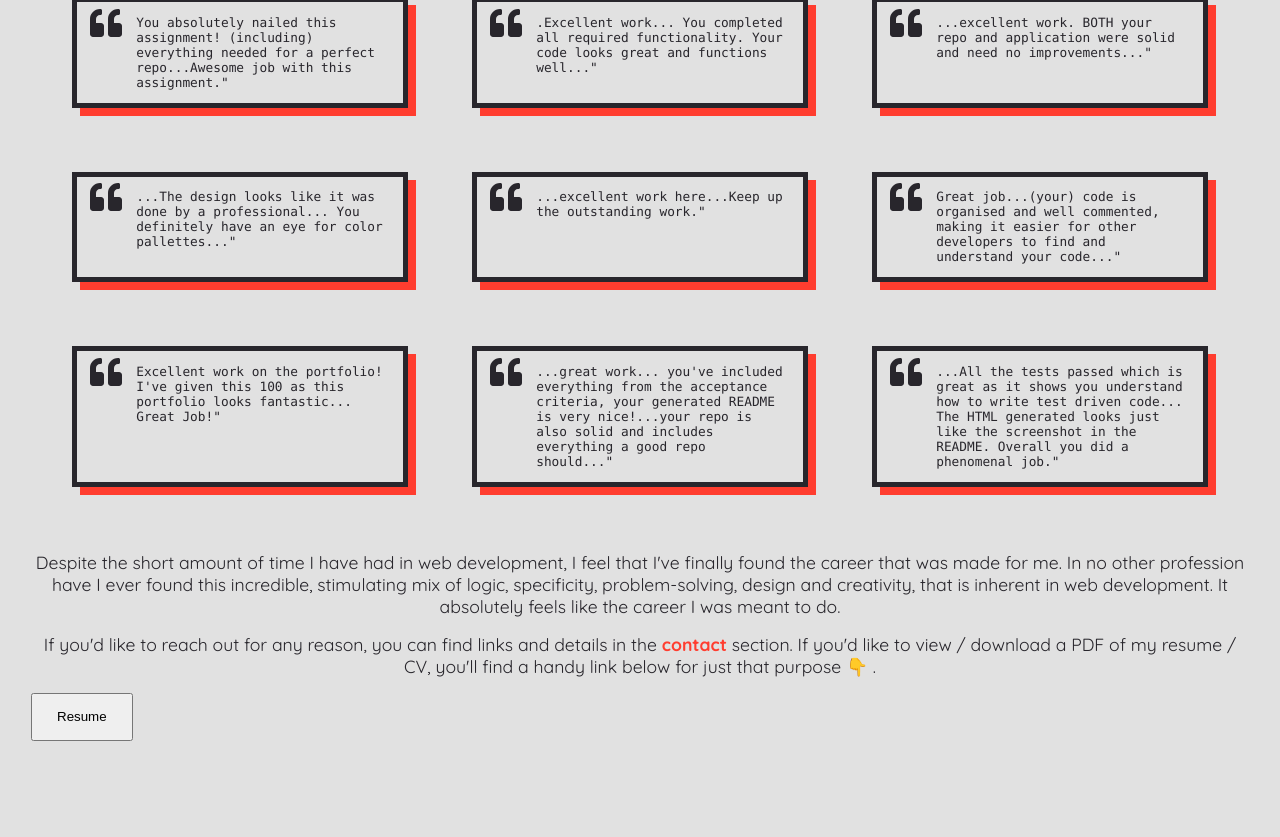
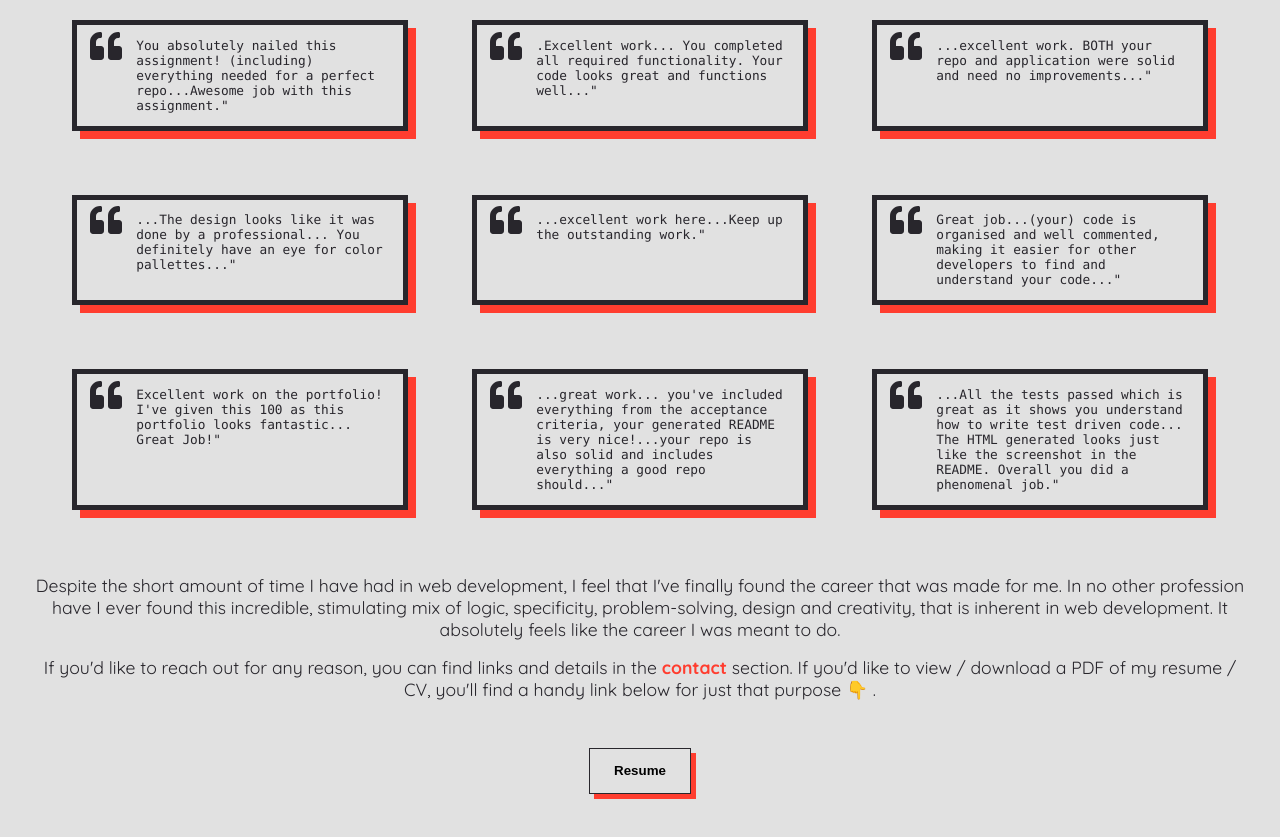
Before and after one commit to Agia/React-Portfolio, a React (Create React App) app: page /React-Portfolio/about in a window 1280 px wide. Shown: the part 465-1302 px from the top of the page. Built offline with nearby package versions, Linux system fonts and the light colour scheme.

Commit message:
Added content and styling to Home component, minor edits across the app

```diff
--- a/src/components/About/index.jsx
+++ b/src/components/About/index.jsx
@@ -7,13 +7,17 @@ import "./style.css"
 const About = () => {
     return (
         <div className="about">
+
             <h2>About</h2>
+
             <p className="bold">Hi! I'm Alyssa.</p>
+
             <p className="text-info">(Obligitory web dev greeting =))</p>
+
             <p>I'm relatively new to web development - just coming to the end of a 16-week Front End Web Development Bootcamp, with no experience prior to that. With that in mind, my <Link to="/React-Portfolio/portfolio"><span className="link-inline">portfolio</span></Link> is currently made up of projects based off challenges (weekly assignments), from that course, that were all to be completed within a ~4-5 days, and were graded based on explicit criteria. As such, I have no client testimonials to share, but I thought I would share some feedback snippets from TA's and Graders from the course, related to the challenges in the portfolio section.</p>
 
             <div className="testimonial-list">
-            <div className="testimonial">
+                <div className="testimonial">
                     <quote>
                         <FaQuoteLeft className="quote-l" />
                         <span className="quote-text">You absolutely nailed this assignment! (including) everything needed for a perfect repo...Awesome job with this assignment."</span>
@@ -82,7 +86,9 @@ const About = () => {
 
             <p>If you'd like to reach out for any reason, you can find links and details in the <Link to="/React-Portfolio/contact"><span className="link-inline">contact</span></Link> section. If you'd like to view / download a PDF of my resume / CV, you'll find a handy link below for just that purpose 👇 .</p>
 
-            <button className="resume">Resume</button>
+            <div className="resume">
+                <button className="button-resume">Resume</button>
+            </div>
 
         </div>
     );
--- a/src/components/About/style.css
+++ b/src/components/About/style.css
@@ -1,6 +1,6 @@
 .about {
     margin-bottom: 4rem;
-    padding: 1rem 0;
+    padding: 2rem 0;
 }
 
 .testimonial-list {
@@ -41,3 +41,18 @@ quote {
     font-weight: 700;
     color: #ff3d2f
 }
+
+.resume {
+    text-align: center;
+    margin: 3rem auto;
+}
+
+.button-resume {
+    box-shadow: 5px 5px 0px 0px rgba(255,61,47);
+}
+
+.button-resume:hover {
+    color: #e1e1e1;
+    background-color: #28262c;
+
+}
--- a/src/components/Contact/style.css
+++ b/src/components/Contact/style.css
@@ -0,0 +1,5 @@
+.contact {
+    display: flex;
+    margin-bottom: 4rem;
+    padding: 2rem 0;
+}
--- a/src/components/Home/index.jsx
+++ b/src/components/Home/index.jsx
@@ -1,17 +1,16 @@
 import React from "react";
+import img from "../../assets/img/other/laptop.png";
+import "./style.css";
 
 
 const Home = () => {
     return (
-        <div>
-            <h1>Hello, Home</h1>
-      <p>
-        Nunc pharetra finibus est at efficitur. Praesent sed congue diam. Integer gravida dui
-        mauris, ut interdum nunc egestas sed. Aenean sed mollis diam. Nunc aliquet risus ac finibus
-        porta. Nam quis arcu non lectus tincidunt fermentum. Suspendisse aliquet orci porta quam
-        semper imperdiet. Praesent euismod mi justo, faucibus scelerisque risus cursus in. Sed
-        rhoncus mollis diam, sit amet facilisis lectus blandit at.
-      </p>
+        <div className="home">
+            <div className="intro">
+              <h1>Hello! I'm <span className="fname">Alyssa</span> <span className="lname">Argento</span></h1>
+              <p>Web Developer. Lifelong Learner.</p>
+            </div>
+            <img className="hero-img" src={img} alt="Illustration of a laptop and coffee cup, from above." />
         </div>
     )
 }
--- a/src/components/Home/style.css
+++ b/src/components/Home/style.css
@@ -0,0 +1,40 @@
+.home {
+    display: flex;
+    height: 100vh;
+    justify-content: space-around;
+    align-items: center;
+    margin: 2rem;
+    margin-top: -3rem;
+    padding: 2rem 0;
+    flex-wrap: wrap;
+}
+
+.intro {
+    display: flex;
+    flex-direction: column;
+    min-width: 20rem;
+}
+
+h1 {
+    text-align: center;
+}
+
+.fname {
+    color: #ff3d2f;
+
+}
+
+/** MEDIA QUERIES **/
+@media screen and (max-width: 784px) {
+    .home {
+        flex-direction: column;
+    }
+    .hero-img {
+        margin-left: -4rem;
+        margin-top: -8rem;
+    }
+
+    .intro {
+        margin-top: 2rem;
+    }
+}
--- a/src/components/Navbar/style.css
+++ b/src/components/Navbar/style.css
@@ -28,8 +28,6 @@
 
 .button-menu {
     display: none;
-    background-color: #e1e1e1;
-    border: 1px #242424 solid;
 }
 
 i {
--- a/src/components/Portfolio/style.css
+++ b/src/components/Portfolio/style.css
@@ -1,6 +1,6 @@
 #portfolio {
     z-index: -1;
-    margin-top: 1rem;
+    margin-bottom: 4rem;
     padding: 2rem 0;
 }
 
--- a/src/components/Project/style.css
+++ b/src/components/Project/style.css
@@ -17,7 +17,6 @@
     text-align: center;
     transition: transform 0.7s;
     transform-style: preserve-3d;
-    /* border: 4px #242424 solid; */
   }
 
   /* Horizontally rotates card on hover */
@@ -70,8 +69,6 @@
     text-align: center;
     background-color: #e1e1e1;
     color: #28262c;
-    /* text-decoration: underline 5px #ff3d2f; */
-    /* text-underline-offset: 5px; */
     text-overflow: clip;
     letter-spacing: 10px;
     text-shadow: 3px 3px 0 #ff3d2f;
@@ -82,7 +79,6 @@
     justify-content: center;
     flex-wrap: wrap;
     padding: 1rem;
-    /* TODO: Check this */
     align-content: flex-start;
 }
 
--- a/src/components/Skills/style.css
+++ b/src/components/Skills/style.css
@@ -1,7 +1,8 @@
 #skills {
     display: flex;
     flex-direction: column;
-    padding: 2rem;
+    margin-bottom: 4rem;
+    padding: 2rem 0;
 }
 
 .skills-list {
--- a/src/index.css
+++ b/src/index.css
@@ -4,29 +4,11 @@
 /** VARIABLES **/
 :root {
   --light: #e1e1e1;
-  --light1: #cecece;
-  --light2: #ecead5;
-  --light3: #f5f5f5;
-  --light4: #ebebeb;
-  --light5: #e0e0e0;
   --dark: #28262c;
-  --dark1: #242424;
-  --dark2: #544e61;
-  --dark4: #353535;
-  --dark5: #474747;
-  --dark6: #525252;
-  --dark7: #1f1f1f;
   --hl: #ff3d2f;
-  --hl1: #37ff8b;
-  --hl2: #51d6ff;
-  --hl3: #fe5f55;
-  --muted1: #8d9ec6;
-  --muted1: #65524d;
-  --muted1: #817e9f;
-  --heading: "Archivo Black";
+  --heading: "Fjalla One","Archivo Black";
   --body: "Quicksand";
   --mono: "Space Mono", "Menlo";
-  --logo: "Fjalla One";
 }
 
 
@@ -72,6 +54,7 @@ body {
 }
 
 h2 {
+  margin-right: 2rem;
   text-align: right;
   font-family: var(--heading);
   text-transform: uppercase;
@@ -83,8 +66,9 @@ h2 {
 
 h3 {
   font-size: 2rem;
-  text-align: left;
+  text-align: center;
   padding: 1rem;
+  margin: 1rem auto;
 }
 
 a {
@@ -102,6 +86,9 @@ p {
 button {
   align-items: center;
   padding: 0.9rem 1.5rem;
+  background-color: var(--light);
+  border: 1px var(--dark) solid;
+  font-weight: 700;
 }
 
 .react-icons {
@@ -129,5 +116,5 @@ button {
 .text-info {
   font-family: "Menlo";
   font-size: 0.7rem;
-  color: #ff3d2f;
+  color: var(--hl);
 }
```
Also changed, not shown: src/assets/img/other/illustration-laptop.png (deleted), src/assets/img/other/laptop.png (added).
